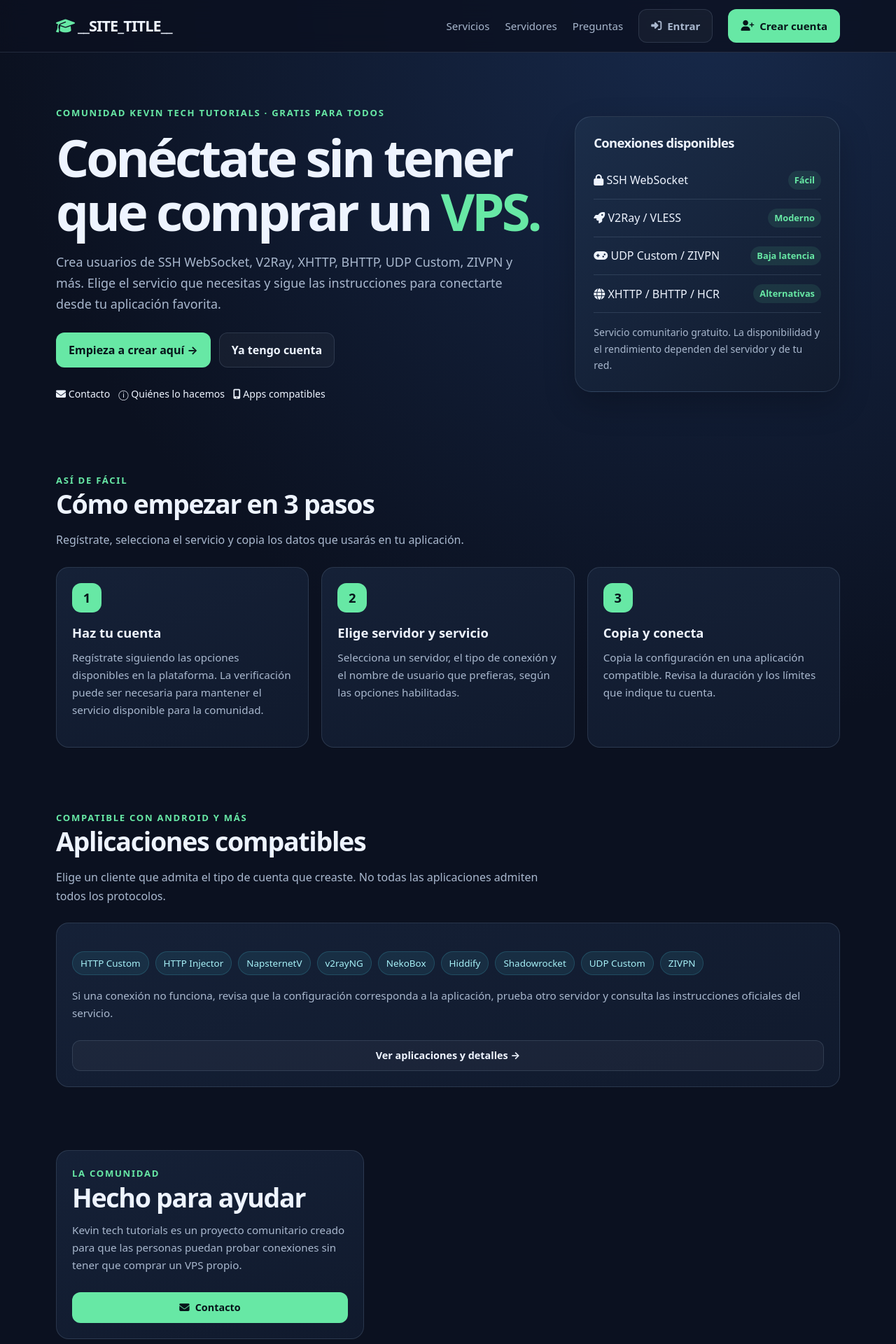
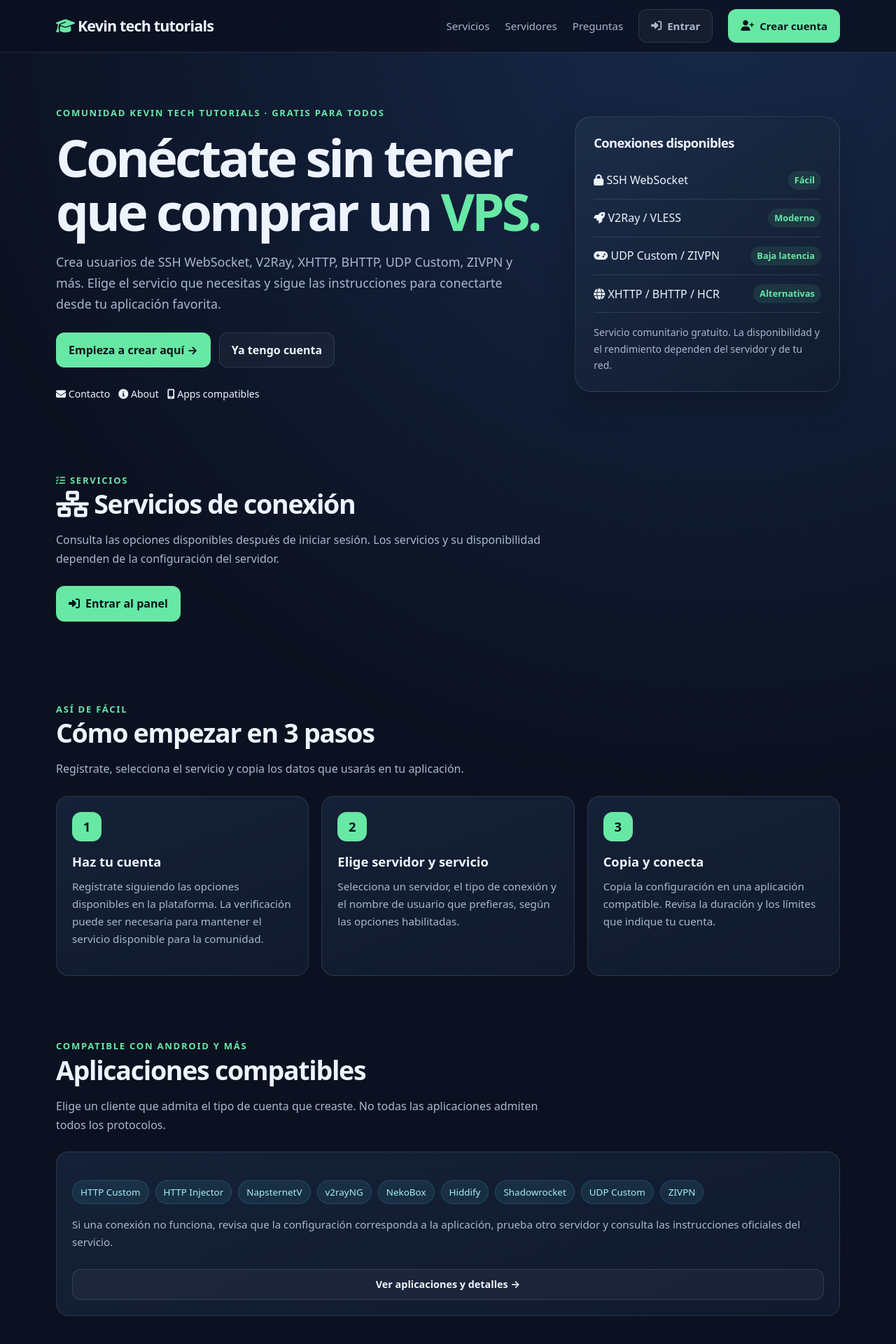
Before and after one commit to kevinaldaircama/multi-script, a Python web app: template web/templates/index.html in a window 1280 px wide. Shown: the top 1920 px of the page at 70% size. Run offline with Jinja, Linux system fonts and the light colour scheme; the template is opened without the code that fills it, so the values that code supplies are empty.

Commit message:
Add files via upload

```diff
--- a/web/templates/404.html
+++ b/web/templates/404.html
@@ -1 +1 @@
-<div class="hero form" style="text-align:center"><div style="font-size:64px">🛰️</div><h1>404</h1><p class="muted">La página que buscas no existe o fue movida.</p><a class="btn primary" href="{{PREFIX}}/dashboard">🏠 Volver al inicio</a></div>
+<div class="hero form" style="text-align:center"><div style="font-size:64px">🛰️</div><h1>404</h1><p class="muted">La página que buscas no existe o fue movida.</p><a class="btn primary" href="{{PREFIX}}/dashboard"><i class="fa-solid fa-house" aria-hidden="true"></i> Volver al inicio</a></div>
--- a/web/templates/ad_watch.html
+++ b/web/templates/ad_watch.html
@@ -1 +1 @@
-<div class="card form" style="text-align:center"><h2>💰 Publicidad</h2><p class="muted">Completa {{COUNT}} anuncio(s) para continuar con <b>{{ACTION}}</b>.</p><button id="ad" class="btn primary">▶ Ver anuncio</button><p id="status" class="muted"></p><form id="done" method="post" action="{{COMPLETE}}"><input type="hidden" name="token" value="{{TOKEN}}"></form></div><script src="https://libtl.com/sdk.js" data-zone="{{ZONE}}" data-sdk="show_{{ZONE}}"></script><script>const b=document.getElementById('ad'),s=document.getElementById('status'),count=Math.max(1,parseInt('{{COUNT}}',10)||1);b.onclick=async()=>{b.disabled=true;try{const fn=window['show_{{ZONE}}'];if(typeof fn!=='function')throw Error('SDK no disponible');for(let i=1;i<=count;i++){s.textContent='Mostrando anuncio '+i+' de '+count+'...';await fn()}s.textContent='Publicidad completada. Continuando...';document.getElementById('done').submit()}catch(e){s.textContent='No se pudo completar la publicidad. Comprueba el bloqueador de anuncios e inténtalo de nuevo.';b.disabled=false}}</script>
+<div class="card form" style="text-align:center"><h2><i class="fa-solid fa-wallet" aria-hidden="true"></i> Publicidad</h2><p class="muted">Completa {{COUNT}} anuncio(s) para continuar con <b>{{ACTION}}</b>.</p><button id="ad" class="btn primary">▶ Ver anuncio</button><p id="status" class="muted"></p><form id="done" method="post" action="{{COMPLETE}}"><input type="hidden" name="token" value="{{TOKEN}}"></form></div><script src="https://libtl.com/sdk.js" data-zone="{{ZONE}}" data-sdk="show_{{ZONE}}"></script><script>const b=document.getElementById('ad'),s=document.getElementById('status'),count=Math.max(1,parseInt('{{COUNT}}',10)||1);b.onclick=async()=>{b.disabled=true;try{const fn=window['show_{{ZONE}}'];if(typeof fn!=='function')throw Error('SDK no disponible');for(let i=1;i<=count;i++){s.textContent='Mostrando anuncio '+i+' de '+count+'...';await fn()}s.textContent='Publicidad completada. Continuando...';document.getElementById('done').submit()}catch(e){s.textContent='No se pudo completar la publicidad. Comprueba el bloqueador de anuncios e inténtalo de nuevo.';b.disabled=false}}</script>
--- a/web/templates/admin.html
+++ b/web/templates/admin.html
@@ -1 +1 @@
-<div class="hero"><h1>🏠 Inicio</h1><p class="muted">Centro de administración KevinTech.</p></div><div class="grid"><div class="card"><div class="stat">{{USERS}}</div><div class="stat-label">Usuarios web</div></div><div class="card"><div class="stat">{{ACCOUNTS}}</div><div class="stat-label">Cuentas</div></div><div class="card"><div class="stat">{{ONLINE}}</div><div class="stat-label">Online</div></div></div><div class="section-title"><h2>Usuarios registrados</h2></div><div class="card table-wrap"><table class="table"><tr><th>Usuario</th><th>Nombre</th><th>Referidos</th><th>Estado</th></tr>{{USERS_ROWS}}</table></div><div class="section-title"><h2>Cuentas</h2></div><div class="card table-wrap"><table class="table"><tr><th>Cuenta</th><th>Propietario</th><th>Tipo</th><th>Expira</th><th>Online</th></tr>{{ACCOUNT_ROWS}}</table></div>
+<div class="hero"><h1><i class="fa-solid fa-house" aria-hidden="true"></i> Inicio</h1><p class="muted">Centro de administración KevinTech.</p></div><div class="grid"><div class="card"><div class="stat">{{USERS}}</div><div class="stat-label">Usuarios web</div></div><div class="card"><div class="stat">{{ACCOUNTS}}</div><div class="stat-label">Cuentas</div></div><div class="card"><div class="stat">{{ONLINE}}</div><div class="stat-label">Online</div></div></div><div class="section-title"><h2>Usuarios registrados</h2></div><div class="card table-wrap"><table class="table"><tr><th>Usuario</th><th>Nombre</th><th>Referidos</th><th>Estado</th></tr>{{USERS_ROWS}}</table></div><div class="section-title"><h2>Cuentas</h2></div><div class="card table-wrap"><table class="table"><tr><th>Cuenta</th><th>Propietario</th><th>Tipo</th><th>Expira</th><th>Online</th></tr>{{ACCOUNT_ROWS}}</table></div>
--- a/web/templates/admin_settings_ads.html
+++ b/web/templates/admin_settings_ads.html
@@ -1 +1 @@
-<div class="hero"><h1>📢 Ajuste de ads</h1><p class="muted">Configura anuncios para las operaciones del panel.</p></div><div class="card form"><form method="post"><label><input type="checkbox" name="ads_enabled" {{ADS_CHECKED}}> Activar anuncios</label><label>Zone ID</label><input class="input" name="monetag_zone" value="{{ZONE}}"><div class="grid"><div><label>Crear</label><input class="input" name="ad_create" type="number" min="0" max="20" value="{{CREATE}}"></div><div><label>Eliminar</label><input class="input" name="ad_delete" type="number" min="0" max="20" value="{{DELETE}}"></div><div><label>Renovar</label><input class="input" name="ad_renew" type="number" min="0" max="20" value="{{RENEW}}"></div></div><button class="btn primary">Guardar</button></form></div>
+<div class="hero"><h1><i class="fa-solid fa-bullhorn" aria-hidden="true"></i> Ajuste de ads</h1><p class="muted">Configura anuncios para las operaciones del panel.</p></div><div class="card form"><form method="post"><label><input type="checkbox" name="ads_enabled" {{ADS_CHECKED}}> Activar anuncios</label><label>Zone ID</label><input class="input" name="monetag_zone" value="{{ZONE}}"><div class="grid"><div><label>Crear</label><input class="input" name="ad_create" type="number" min="0" max="20" value="{{CREATE}}"></div><div><label>Eliminar</label><input class="input" name="ad_delete" type="number" min="0" max="20" value="{{DELETE}}"></div><div><label>Renovar</label><input class="input" name="ad_renew" type="number" min="0" max="20" value="{{RENEW}}"></div></div><button class="btn primary">Guardar</button></form></div>
--- a/web/templates/dashboard.html
+++ b/web/templates/dashboard.html
@@ -1 +1 @@
-<div class="hero"><h1>🏠 {{SITE_TITLE}}</h1><p class="muted">{{SITE_DESC}}</p></div><div class="grid"><div class="card"><div class="stat">{{COUNT}}</div><div class="stat-label">Cuentas visibles</div></div><div class="card"><div class="stat">{{ONLINE}}</div><div class="stat-label">Conexiones online</div></div><div class="card"><div class="stat">{{POINTS}}</div><div class="stat-label">Puntos de referidos</div></div></div><div class="section-title"><h2>Mis cuentas</h2><a class="btn primary" href="{{PREFIX}}/account/create">➕ Crear cuenta</a></div><div class="grid">{{ACCOUNTS}}</div>
+<div class="hero"><h1><i class="fa-solid fa-house" aria-hidden="true"></i> {{SITE_TITLE}}</h1><p class="muted">{{SITE_DESC}}</p></div><div class="grid"><div class="card"><div class="stat">{{COUNT}}</div><div class="stat-label">Cuentas visibles</div></div><div class="card"><div class="stat">{{ONLINE}}</div><div class="stat-label">Conexiones online</div></div><div class="card"><div class="stat">{{POINTS}}</div><div class="stat-label">Puntos de referidos</div></div></div><div class="section-title"><h2>Mis cuentas</h2><a class="btn primary" href="{{PREFIX}}/account/create">➕ Crear cuenta</a></div><div class="grid">{{ACCOUNTS}}</div>
--- a/web/templates/index.html
+++ b/web/templates/index.html
@@ -5,7 +5,7 @@
   <meta name="viewport" content="width=device-width, initial-scale=1.0">
   <meta name="theme-color" content="#101827">
   <meta name="description" content="Kevin tech tutorials: crea cuentas SSH, V2Ray, UDP Custom y otros servicios gratuitos.">
-  <title>__SITE_TITLE__ — Cuentas SSH gratuitas</title>
+  <title>Kevin tech tutorials — Cuentas SSH gratuitas</title>
   <link rel="stylesheet" href="https://cdnjs.cloudflare.com/ajax/libs/font-awesome/6.5.2/css/all.min.css">
   <style>
     :root {
@@ -105,7 +105,7 @@
 <body>
 <header>
     <div class="wrap nav">
-      <a class="brand" href="https://youtube.com/@kevintechtutorials?si=txRCXKmXPFIFkslw"><span><i class="fa-solid fa-graduation-cap" aria-hidden="true"></i></span> __SITE_TITLE__</a>
+      <a class="brand" href="https://youtube.com/@kevintechtutorials?si=txRCXKmXPFIFkslw"><span><i class="fa-solid fa-graduation-cap" aria-hidden="true"></i></span> Kevin tech tutorials</a>
       <nav aria-label="Navegación principal">
         <a class="hide-mobile" href="#servicios">Servicios</a>
         <a class="hide-mobile" href="#servidores">Servidores</a>
@@ -129,7 +129,7 @@
           </div>
           <div class="actions">
             <a class="text-link small" href="/about?section=social"><i class="fa-solid fa-envelope" aria-hidden="true"></i> Contacto</a>
-            <a class="text-link small" href="#acerca">ⓘ Quiénes lo hacemos</a>
+            <a class="text-link small" href="#acerca"><i class="fa-solid fa-circle-info" aria-hidden="true"></i> About</a>
             <a class="text-link small" href="apps.html"><i class="fa-solid fa-mobile-screen-button" aria-hidden="true"></i> Apps compatibles</a>
           </div>
         </div>
@@ -141,6 +141,15 @@
           <div class="status"><span><i class="fa-solid fa-globe" aria-hidden="true"></i> XHTTP / BHTTP / HCR</span><span class="pill">Alternativas</span></div>
           <p class="muted small" style="margin:16px 0 0">Servicio comunitario gratuito. La disponibilidad y el rendimiento dependen del servidor y de tu red.</p>
         </aside>
+      </section>
+
+      <section id="servicios">
+        <div class="section-head">
+          <div class="eyebrow"><i class="fa-solid fa-list-check" aria-hidden="true"></i> Servicios</div>
+          <h2><i class="fa-solid fa-network-wired" aria-hidden="true"></i> Servicios de conexión</h2>
+          <p>Consulta las opciones disponibles después de iniciar sesión. Los servicios y su disponibilidad dependen de la configuración del servidor.</p>
+          <div class="actions"><a class="button primary" href="login.html"><i class="fa-solid fa-right-to-bracket" aria-hidden="true"></i> Entrar al panel</a></div>
+        </div>
       </section>
 
       <section id="pasos">
@@ -178,6 +187,13 @@
             <p class="muted">Kevin tech tutorials es un proyecto comunitario creado para que las personas puedan probar conexiones sin tener que comprar un VPS propio.</p>
             <div class="actions"><a class="button primary" href="/about?section=social"><i class="fa-solid fa-envelope" aria-hidden="true"></i> Contacto</a></div>
           </article>
+          <article class="card">
+            <h3><i class="fa-solid fa-users" aria-hidden="true"></i> Equipo del proyecto</h3>
+            <p class="muted">La idea de Kevin tech tutorials es ofrecer cuentas gratuitas y orientación a la comunidad. El equipo estará activo para atender dudas dentro de sus posibilidades.</p>
+            <p class="muted">Este servicio no sustituye una conexión de pago ni garantiza velocidad, disponibilidad o compatibilidad con todos los operadores.</p>
+            <div class="tag-row"><span class="tag">Usuario gratuito</span><span class="tag">Sin ventas</span><span class="tag">Publicidad discreta</span><span class="tag">Comunidad</span></div>
+            <p style="margin-top:18px"><a class="text-link" href="/about?section=social">Contactar a Kevin tech tutorials ↗</a></p>
+          </article>
         </div>
       </section>
 
@@ -203,16 +219,16 @@
   <footer>
     <div class="wrap footer-inner">
       <div>
-        <a class="brand" href="https://youtube.com/@kevintechtutorials?si=txRCXKmXPFIFkslw"><span><i class="fa-solid fa-graduation-cap" aria-hidden="true"></i></span> __SITE_TITLE__</a>
-        <p class="small">Hecho con cariño por <a class="text-link" href="/about?section=social">__SITE_TITLE__</a> y las personas que cuidan la comunidad.</p>
+        <a class="brand" href="https://youtube.com/@kevintechtutorials?si=txRCXKmXPFIFkslw"><span><i class="fa-solid fa-graduation-cap" aria-hidden="true"></i></span> Kevin tech tutorials</a>
+        <p class="small">Hecho con cariño por <a class="text-link" href="/about?section=social">Kevin tech tutorials</a> y las personas que cuidan la comunidad.</p>
         <p class="small">Esto es gratis y no se vende. Si alguien te cobra por esto, ten cuidado: podría ser una estafa.</p>
         <p class="small">Uso responsable: nada de spam, torrents ni ataques. Las cuentas que incumplan las reglas pueden eliminarse.</p>
       </div>
       <div class="footer-links small">
         <a href="/about?section=terms"><i class="fa-solid fa-file-contract" aria-hidden="true"></i> Términos y condiciones</a>
-        <a href="/about?section=about"><i class="fa-solid fa-circle-info" aria-hidden="true"></i> About</a>
+        <a href="/about"><i class="fa-solid fa-circle-info" aria-hidden="true"></i> About</a>
+        <a href="/about?section=privacy"><i class="fa-solid fa-shield-halved" aria-hidden="true"></i> Política de privacidad</a>
         <a href="/about?section=cookies"><i class="fa-solid fa-cookie-bite" aria-hidden="true"></i> Política de cookies</a>
-        <a href="/about?section=privacy"><i class="fa-solid fa-shield-halved" aria-hidden="true"></i> Política y privacidad</a>
         <a href="/about?section=social"><i class="fa-solid fa-envelope" aria-hidden="true"></i> Contacto</a>
       </div>
     </div>
--- a/web/templates/login.html
+++ b/web/templates/login.html
@@ -1 +1 @@
-<div class="hero form login-card"><div class="login-mark">⚡</div><h1>{{SITE_TITLE}}</h1><p class="muted">Acceso seguro al panel Multi Script.</p>{{MSG}}<form method="post"><label>Usuario o correo electrónico</label><input class="input" name="username" required autocomplete="username"><label>Contraseña</label><input class="input" name="password" type="password" required autocomplete="current-password"><button class="btn primary" style="width:100%"><i class="fa-solid fa-right-to-bracket"></i> Ingresar</button></form><p><a href="{{PREFIX}}/forgot-password">¿Olvidaste tu contraseña? Cambiar contraseña</a></p><div class="divider"></div><a class="btn" href="{{PREFIX}}/register">Crear cuenta web</a></div>
+<div class="hero form login-card"><div class="login-mark"><i class="fa-solid fa-bolt" aria-hidden="true"></i></div><h1>{{SITE_TITLE}}</h1><p class="muted">Acceso seguro al panel Multi Script.</p>{{MSG}}<form method="post"><label>Usuario o correo electrónico</label><input class="input" name="username" required autocomplete="username"><label>Contraseña</label><input class="input" name="password" type="password" required autocomplete="current-password"><button class="btn primary" style="width:100%"><i class="fa-solid fa-right-to-bracket"></i> Ingresar</button></form><p><a href="{{PREFIX}}/forgot-password">¿Olvidaste tu contraseña? Cambiar contraseña</a></p><div class="divider"></div><a class="btn" href="{{PREFIX}}/register">Crear cuenta web</a></div>
--- a/web/templates/message.html
+++ b/web/templates/message.html
@@ -1 +1 @@
-<div class="hero form"><h1>ℹ️ KevinTech</h1>{{MESSAGE}}<a class="btn" href="{{PREFIX}}/dashboard">Volver al panel</a></div>
+<div class="hero form"><h1><i class="fa-solid fa-circle-info" aria-hidden="true"></i> KevinTech</h1>{{MESSAGE}}<a class="btn" href="{{PREFIX}}/dashboard">Volver al panel</a></div>
--- a/web/templates/profile.html
+++ b/web/templates/profile.html
@@ -1 +1 @@
-<div class="hero"><h1><i class="fa-solid fa-user"></i> Perfil</h1><p class="muted">Gestiona tu información de acceso y el idioma de la web.</p></div><div class="grid"><div class="card"><h3>Datos</h3><p><b>Nombre:</b> {{NAME}}</p><p><b>Usuario:</b> {{USERNAME}}</p><p><b>Registrado:</b> {{CREATED}}</p><p><b>Puntos:</b> {{POINTS}}</p><p><b>Código:</b> <code>{{CODE}}</code></p><p class="small">Los puntos requeridos para crear una cuenta los configura el administrador.</p></div><div class="card form" style="margin:0"><h3>🔐 Seguridad y preferencias</h3><form method="post"><label>Nombre / usuario admin</label><input class="input" name="name" value="{{NAME}}"><label>Nueva contraseña</label><input class="input" name="password" type="password" minlength="6"><label for="language"><i class="fa-solid fa-globe"></i> Idioma</label><select class="input" id="language" name="language">{{LANG_OPTIONS}}</select><button class="btn primary">Guardar cambios</button></form></div></div>
+<div class="hero"><h1><i class="fa-solid fa-user"></i> Perfil</h1><p class="muted">Gestiona tu información de acceso y el idioma de la web.</p></div><div class="grid"><div class="card"><h3>Datos</h3><p><b>Nombre:</b> {{NAME}}</p><p><b>Usuario:</b> {{USERNAME}}</p><p><b>Registrado:</b> {{CREATED}}</p><p><b>Puntos:</b> {{POINTS}}</p><p><b>Código:</b> <code>{{CODE}}</code></p><p class="small">Los puntos requeridos para crear una cuenta los configura el administrador.</p></div><div class="card form" style="margin:0"><h3><i class="fa-solid fa-lock" aria-hidden="true"></i> Seguridad y preferencias</h3><form method="post"><label>Nombre / usuario admin</label><input class="input" name="name" value="{{NAME}}"><label>Nueva contraseña</label><input class="input" name="password" type="password" minlength="6"><label for="language"><i class="fa-solid fa-globe"></i> Idioma</label><select class="input" id="language" name="language">{{LANG_OPTIONS}}</select><button class="btn primary">Guardar cambios</button></form></div></div>
```
Also changed, not shown: web/templates/account_created.html (+9 -9 lines), web/templates/admin_settings.html (+1 -1 lines), web/templates/admin_settings_general.html (+1 -1 lines).
